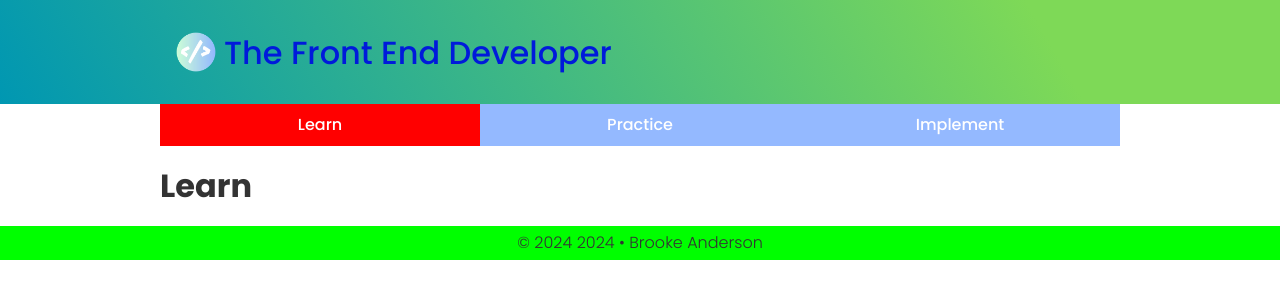
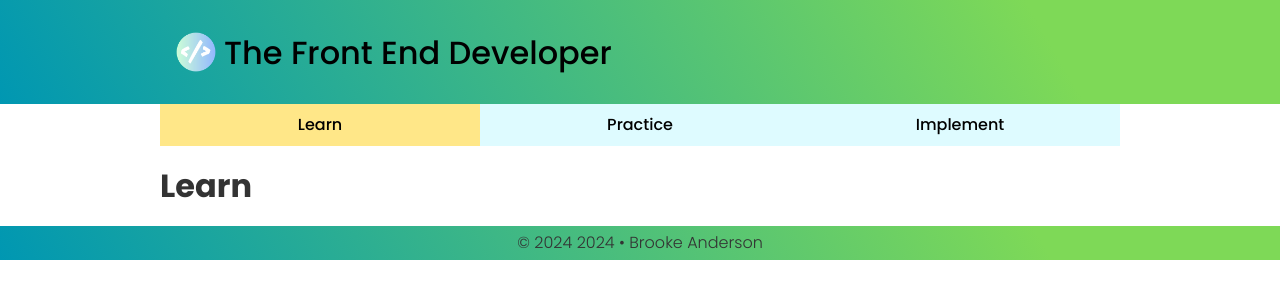
Before and after one commit to Tw199y88/My-Responsive-Start-Folder, a plain HTML site: page index.html in a window 1280 px wide. Drawn offline with Linux system fonts and the light colour scheme.

Commit message:
Color changes

```diff
--- a/scss/_small.scss
+++ b/scss/_small.scss
@@ -21,8 +21,8 @@ body {
 }
 
 #headerWrapper {
-    background: rgb(126,217,87);
-    background: linear-gradient(60deg, rgba(0,151,178,1) 0%, rgba(126,217,87,1) 81%);
+background: rgb(126,217,87);
+background: linear-gradient(60deg, rgba(0,151,178,1) 0%, rgba(126,217,87,1) 81%);
   color: $secondaryColor;
 }
 header {
@@ -38,7 +38,7 @@ header {
 }
 
 #navWrapper {
-  background-color: #94B9FF;
+  background-color: #DEFBFF;
 }
 
 nav {
@@ -52,16 +52,16 @@ nav {
     }
   }
   li.active {
-    background-color: red;
+    background-color: #FFE788;
   }
   a {
     display: block;
     padding: 0.75rem;
-    color: white;
+    color: black;
     text-align: center;
     text-decoration: none;
     &:hover {
-      color: #123;
+      color: red ;
     }
   }
 }
@@ -69,7 +69,8 @@ nav {
 // begin the footer
 
 #footerWrapper {
-    background-color: lime;
+    background: rgb(126,217,87);
+background: linear-gradient(60deg, rgba(0,151,178,1) 0%, rgba(126,217,87,1) 81%);
 }
 footer {
     padding: 0.5rem $gutter;
--- a/scss/_variables.scss
+++ b/scss/_variables.scss
@@ -1,5 +1,5 @@
-$primaryColor: #db0000;
-$secondaryColor: #001adb;
+$primaryColor: gray;
+$secondaryColor: black;
 $fontColor: #333;
 
 $defaultFont: 'Poppins', sans-serif;
```
Also changed, not shown: css/styles.css, css/styles.min.css.
